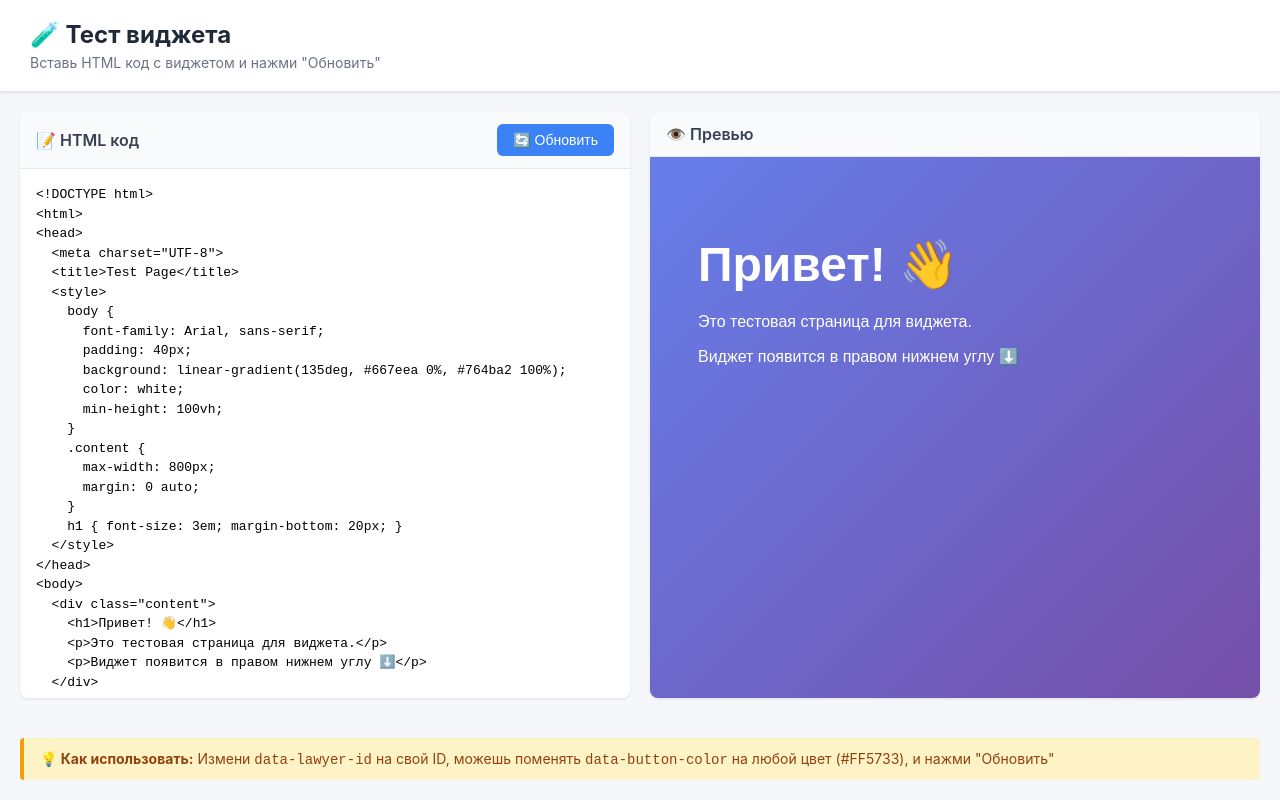
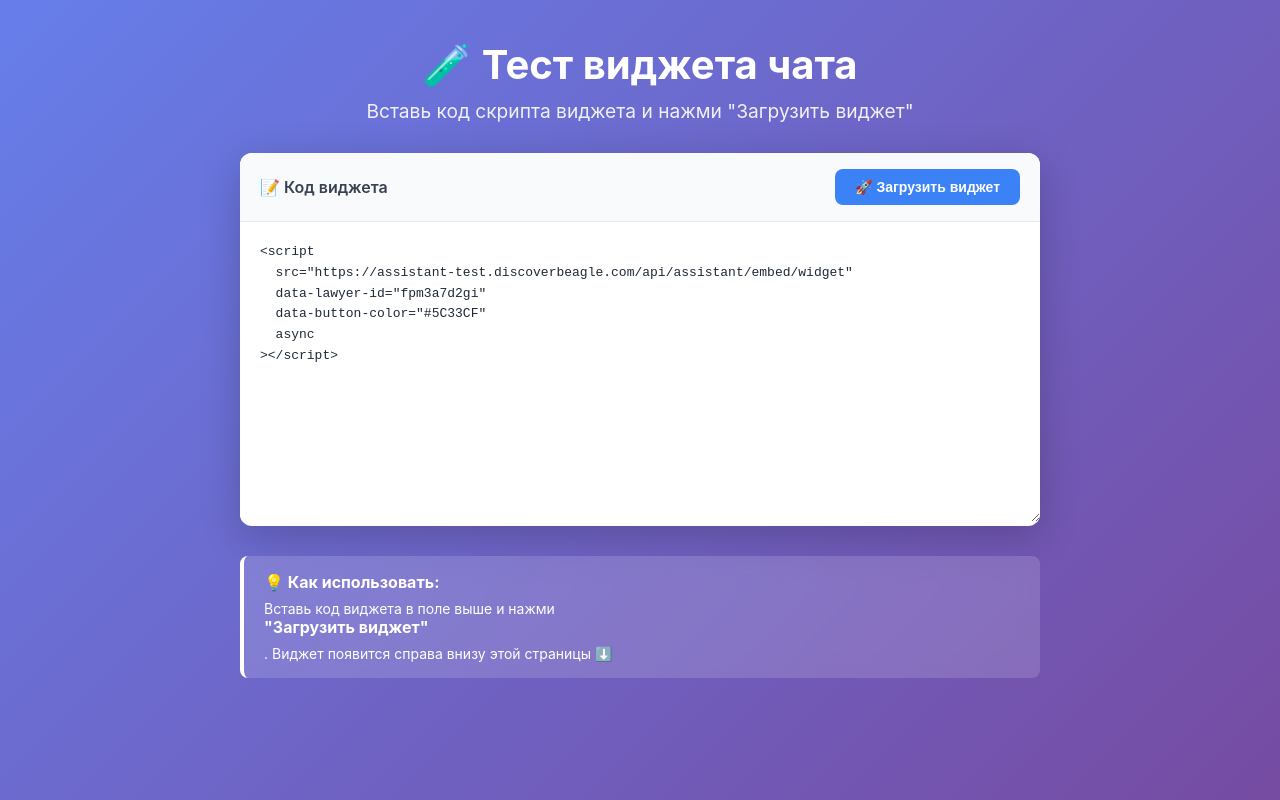
Before and after one commit to ulan31/test-widget, a plain HTML site: page index.html in a window 1280 px wide. Drawn offline with Linux system fonts and the light colour scheme; a script that the page names is missing.

Commit message:
фикс

```diff
--- a/index.html
+++ b/index.html
@@ -13,186 +13,203 @@
 
     body {
       font-family: -apple-system, BlinkMacSystemFont, 'Segoe UI', Roboto, sans-serif;
-      background: #f5f7fa;
-      height: 100vh;
+      background: linear-gradient(135deg, #667eea 0%, #764ba2 100%);
+      min-height: 100vh;
       display: flex;
       flex-direction: column;
+      align-items: center;
+      padding: 40px 20px;
+      color: white;
     }
 
     .header {
-      background: white;
-      padding: 20px 30px;
-      border-bottom: 1px solid #e5e7eb;
-      box-shadow: 0 1px 3px rgba(0,0,0,0.1);
+      text-align: center;
+      margin-bottom: 30px;
     }
 
     .header h1 {
-      font-size: 24px;
-      color: #1f2937;
-      margin-bottom: 5px;
+      font-size: 2.5em;
+      margin-bottom: 10px;
     }
 
     .header p {
-      color: #6b7280;
-      font-size: 14px;
+      font-size: 1.2em;
+      opacity: 0.9;
     }
 
-    .container {
-      display: flex;
-      flex: 1;
-      gap: 20px;
-      padding: 20px;
+    .editor-container {
+      background: white;
+      border-radius: 12px;
+      box-shadow: 0 10px 40px rgba(0, 0, 0, 0.2);
       overflow: hidden;
+      width: 100%;
+      max-width: 800px;
     }
 
-    .editor-panel,
-    .preview-panel {
-      flex: 1;
-      display: flex;
-      flex-direction: column;
-      background: white;
-      border-radius: 8px;
-      overflow: hidden;
-      box-shadow: 0 1px 3px rgba(0,0,0,0.1);
-    }
-
-    .panel-header {
-      padding: 12px 16px;
+    .editor-header {
       background: #f9fafb;
+      padding: 16px 20px;
       border-bottom: 1px solid #e5e7eb;
-      font-weight: 600;
-      color: #374151;
       display: flex;
       justify-content: space-between;
       align-items: center;
     }
 
-    textarea {
-      flex: 1;
-      padding: 16px;
-      border: none;
-      font-family: 'Courier New', monospace;
-      font-size: 13px;
-      line-height: 1.5;
-      resize: none;
-      outline: none;
+    .editor-header span {
+      font-weight: 600;
+      color: #374151;
+      font-size: 16px;
     }
 
     .btn {
       background: #3b82f6;
       color: white;
       border: none;
-      padding: 8px 16px;
-      border-radius: 6px;
+      padding: 10px 20px;
+      border-radius: 8px;
       font-size: 14px;
-      font-weight: 500;
+      font-weight: 600;
       cursor: pointer;
-      transition: background 0.2s;
+      transition: all 0.2s;
     }
 
     .btn:hover {
       background: #2563eb;
+      transform: translateY(-1px);
+      box-shadow: 0 4px 12px rgba(59, 130, 246, 0.4);
     }
 
-    iframe {
+    .btn:active {
+      transform: translateY(0);
+    }
+
+    textarea {
       width: 100%;
-      flex: 1;
+      height: 300px;
+      padding: 20px;
       border: none;
+      font-family: 'Courier New', monospace;
+      font-size: 13px;
+      line-height: 1.6;
+      resize: vertical;
+      outline: none;
+      color: #1f2937;
     }
 
     .hint {
-      background: #fef3c7;
-      border-left: 4px solid #f59e0b;
-      padding: 12px 16px;
-      margin: 20px;
+      background: rgba(255, 255, 255, 0.15);
+      backdrop-filter: blur(10px);
+      border-left: 4px solid white;
+      padding: 16px 20px;
+      margin-top: 30px;
+      border-radius: 8px;
+      font-size: 14px;
+      max-width: 800px;
+      width: 100%;
+    }
+
+    .hint strong {
+      display: block;
+      margin-bottom: 8px;
+      font-size: 16px;
+    }
+
+    code {
+      background: rgba(255, 255, 255, 0.2);
+      padding: 2px 6px;
       border-radius: 4px;
-      font-size: 14px;
-      color: #92400e;
+      font-family: 'Courier New', monospace;
+    }
+
+    /* Контейнер для виджета */
+    #widgetContainer {
+      position: fixed;
+      bottom: 20px;
+      right: 20px;
+      z-index: 9999;
     }
   </style>
 </head>
 <body>
   <div class="header">
-    <h1>🧪 Тест виджета</h1>
-    <p>Вставь HTML код с виджетом и нажми "Обновить"</p>
+    <h1>🧪 Тест виджета чата</h1>
+    <p>Вставь код скрипта виджета и нажми "Загрузить виджет"</p>
   </div>
 
-  <div class="container">
-    <!-- Левая панель: Редактор -->
-    <div class="editor-panel">
-      <div class="panel-header">
-        <span>📝 HTML код</span>
-        <button class="btn" onclick="updatePreview()">🔄 Обновить</button>
-      </div>
-      <textarea id="codeEditor" spellcheck="false"><!DOCTYPE html>
-<html>
-<head>
-  <meta charset="UTF-8">
-  <title>Test Page</title>
-  <style>
-    body {
-      font-family: Arial, sans-serif;
-      padding: 40px;
-      background: linear-gradient(135deg, #667eea 0%, #764ba2 100%);
-      color: white;
-      min-height: 100vh;
-    }
-    .content {
-      max-width: 800px;
-      margin: 0 auto;
-    }
-    h1 { font-size: 3em; margin-bottom: 20px; }
-  </style>
-</head>
-<body>
-  <div class="content">
-    <h1>Привет! 👋</h1>
-    <p>Это тестовая страница для виджета.</p>
-    <p>Виджет появится в правом нижнем углу ⬇️</p>
-  </div>
-
-  <!-- Вставь сюда код виджета -->
-  <script
-    src="https://assistant-test.discoverbeagle.com/api/assistant/embed/widget"
-    data-lawyer-id="fpm3a7d2gi"
-    data-button-color="#5C33CF"
-    async
-  ></script>
-</body>
-</html></textarea>
+  <div class="editor-container">
+    <div class="editor-header">
+      <span>📝 Код виджета</span>
+      <button class="btn" onclick="loadWidget()">🚀 Загрузить виджет</button>
     </div>
-
-    <!-- Правая панель: Превью -->
-    <div class="preview-panel">
-      <div class="panel-header">
-        👁️ Превью
-      </div>
-      <iframe id="previewFrame" sandbox="allow-scripts allow-same-origin allow-forms allow-popups"></iframe>
-    </div>
+    <textarea id="widgetCode" spellcheck="false" placeholder='Вставь сюда код, например:
+<script
+  src="https://assistant-test.discoverbeagle.com/api/assistant/embed/widget"
+  data-lawyer-id="fpm3a7d2gi"
+  data-button-color="#5C33CF"
+  async
+></script>'><script
+  src="https://assistant-test.discoverbeagle.com/api/assistant/embed/widget"
+  data-lawyer-id="fpm3a7d2gi"
+  data-button-color="#5C33CF"
+  async
+></script></textarea>
   </div>
 
   <div class="hint">
     <strong>💡 Как использовать:</strong>
-    Измени <code>data-lawyer-id</code> на свой ID,
-    можешь поменять <code>data-button-color</code> на любой цвет (#FF5733),
-    и нажми "Обновить"
+    Вставь код виджета в поле выше и нажми <strong>"Загрузить виджет"</strong>.
+    Виджет появится справа внизу этой страницы ⬇️
   </div>
 
+  <!-- Контейнер для динамической загрузки виджета -->
+  <div id="widgetContainer"></div>
+
   <script>
-    // Функция обновления превью
-    function updatePreview() {
-      const code = document.getElementById('codeEditor').value;
-      const iframe = document.getElementById('previewFrame');
+    // Функция загрузки виджета
+    function loadWidget() {
+      const code = document.getElementById('widgetCode').value.trim();
+      const container = document.getElementById('widgetContainer');
 
-      // Записываем HTML в iframe
-      const doc = iframe.contentDocument || iframe.contentWindow.document;
-      doc.open();
-      doc.write(code);
-      doc.close();
+      // Очищаем предыдущий виджет
+      container.innerHTML = '';
+
+      // Удаляем все старые скрипты виджета
+      const oldScripts = document.querySelectorAll('script[data-lawyer-id]');
+      oldScripts.forEach(script => script.remove());
+
+      if (!code) {
+        alert('⚠️ Вставь код виджета!');
+        return;
+      }
+
+      // Извлекаем атрибуты из кода
+      const parser = new DOMParser();
+      const doc = parser.parseFromString(code, 'text/html');
+      const scriptTag = doc.querySelector('script');
+
+      if (!scriptTag) {
+        alert('⚠️ Неверный формат! Вставь код <script>');
+        return;
+      }
+
+      // Создаем новый script элемент
+      const newScript = document.createElement('script');
+
+      // Копируем все атрибуты
+      Array.from(scriptTag.attributes).forEach(attr => {
+        newScript.setAttribute(attr.name, attr.value);
+      });
+
+      // Добавляем скрипт в body
+      document.body.appendChild(newScript);
+
+      console.log('✅ Виджет загружен!');
     }
 
-    // Загружаем превью при открытии страницы
-    window.addEventListener('load', updatePreview);
+    // Автоматически загружаем виджет при открытии страницы
+    window.addEventListener('load', () => {
+      setTimeout(loadWidget, 500);
+    });
   </script>
 </body>
 </html>
```
Also changed, not shown: test.html (deleted, +0 -163 lines), 1 other file.
